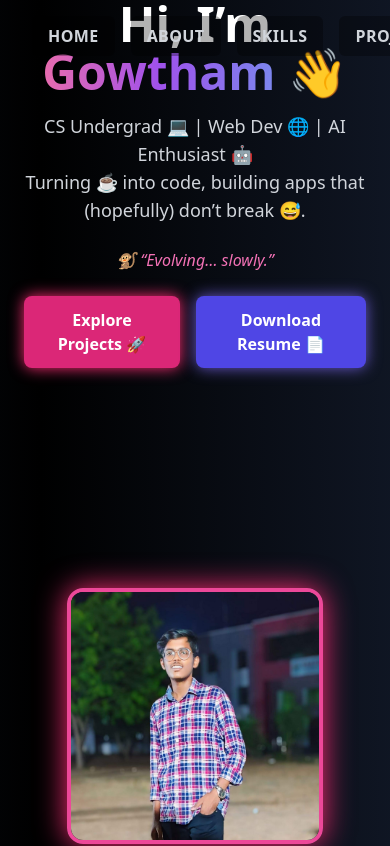
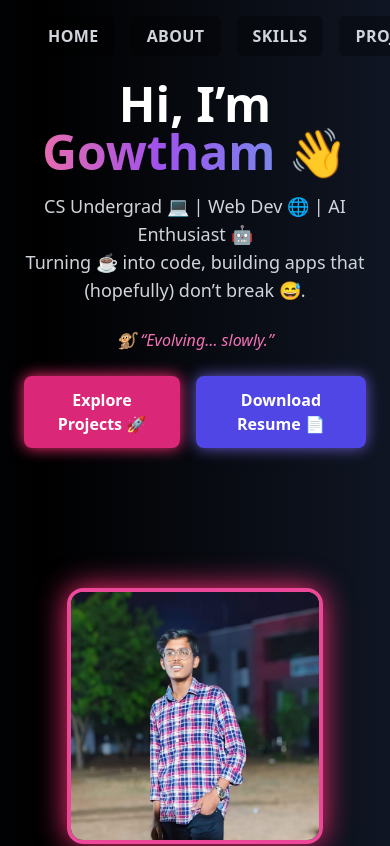
Before and after one commit to Gowtham4-4/portfolio, a React (Create React App) app: page / in a window 390 px wide. Shown: the top 846 px of the page. Built offline with nearby package versions, Linux system fonts and the light colour scheme.

Commit message:
Update index.css

```diff
--- a/src/index.css
+++ b/src/index.css
@@ -10,3 +10,15 @@
     hover:shadow-[0_0_35px_rgba(0,255,255,1)] transition;
   }
 }
+/* Fix for mobile view */
+@media (max-width: 768px) {
+  #home {
+    padding-top: 5rem;   /* Push hero section down below navbar */
+  }
+
+  nav {
+    height: auto;        /* Prevent navbar clipping */
+    padding-top: 1rem;   /* Add breathing space */
+    padding-bottom: 1rem;
+  }
+}
```
